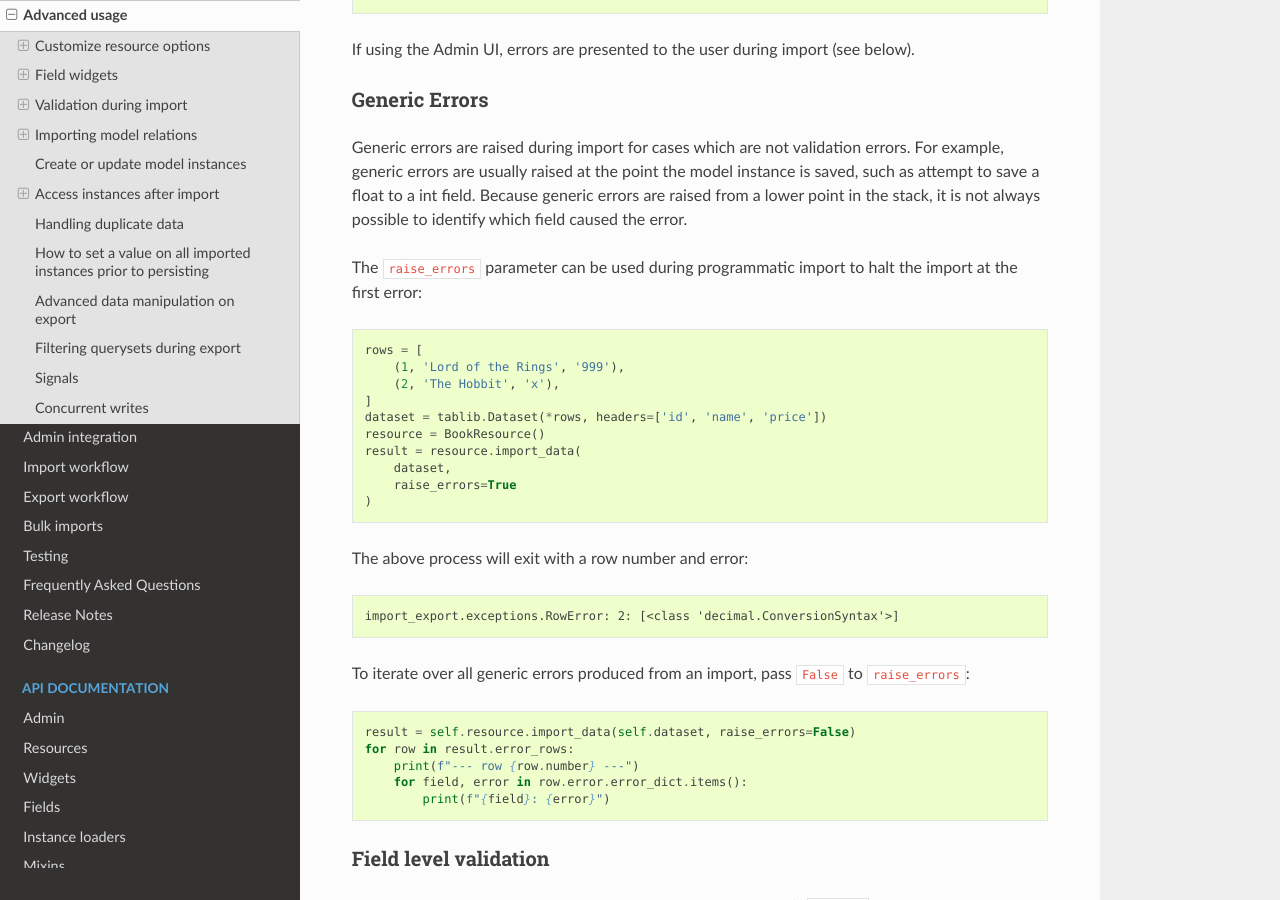
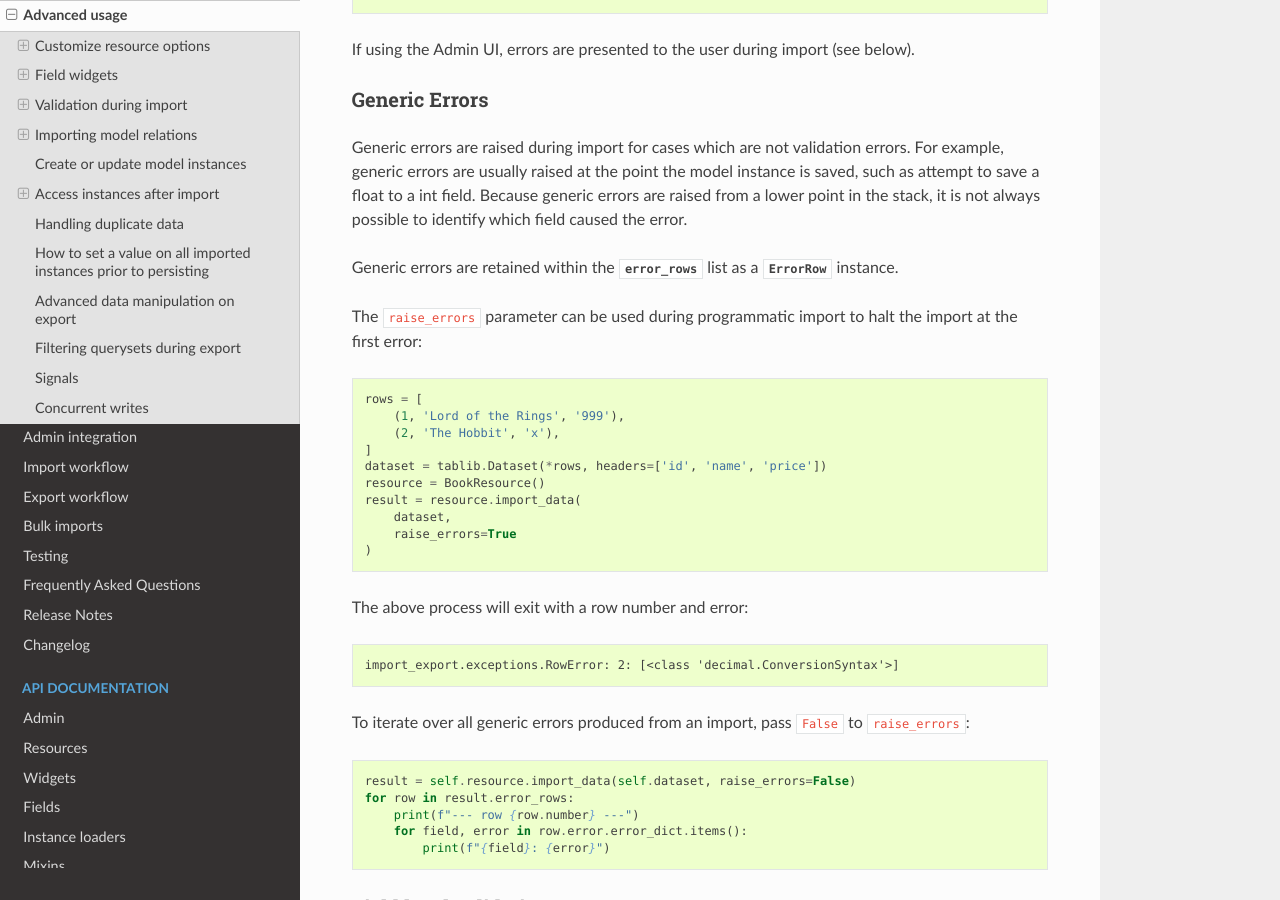
Before and after one commit to django-import-export/django-import-export, a Sphinx documentation site: the page built from docs/advanced_usage.rst, in a window 1280 px wide and 900 px high, scrolled down 5812 px. Built offline with Sphinx 7.4.7 and the Read the Docs theme 2.0.0, drawn with Linux system fonts in a browser that asks for light colours; pages that are not in the unit, such as notebooks, are missing from menus; the version number could not be read and is left out.

Commit message:
updated docs

```diff
--- a/docs/advanced_usage.rst
+++ b/docs/advanced_usage.rst
@@ -264,6 +264,9 @@ Generic errors are raised during import for cases which are not validation error
 For example, generic errors are usually raised at the point the model instance is saved, such as attempt to save a float
 to a int field.  Because generic errors are raised from a lower point in the stack, it is not always possible to
 identify which field caused the error.
+
+Generic errors are retained within the :attr:`~import_export.results.Result.error_rows` list as a
+:class:`~import_export.results.ErrorRow` instance.
 
 The ``raise_errors`` parameter can be used during programmatic import to halt the import at the first error::
 
```
